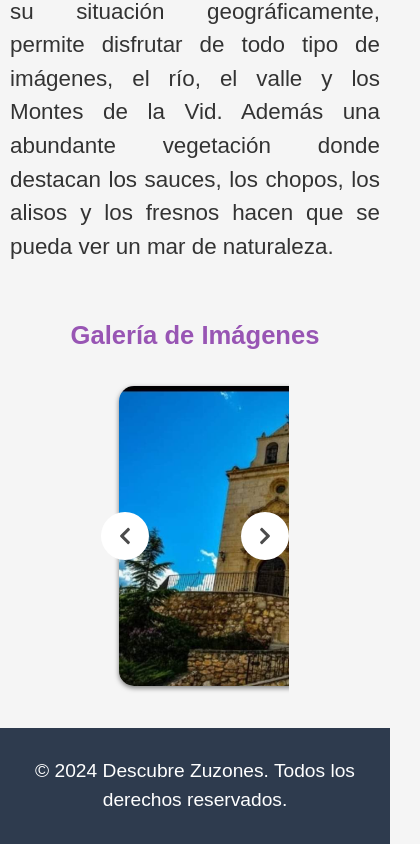
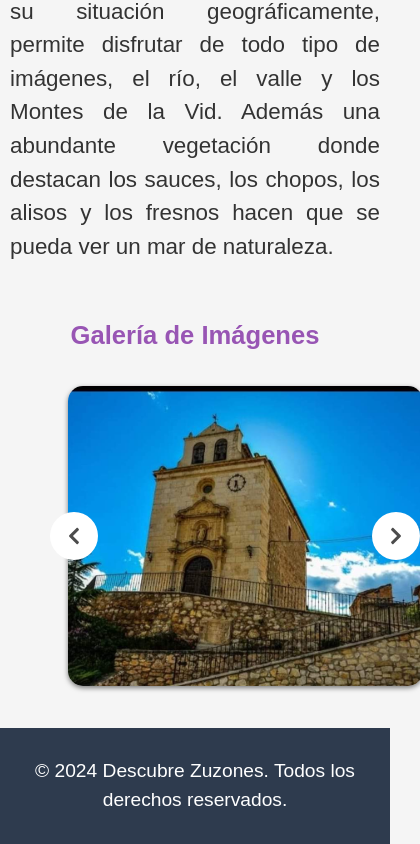
Before and after one commit to gitozuzo/PEC1_HERRAMIENTAS, a website built with Parcel: page src/index.html in a window 390 px wide. Shown: the part 1162-2006 px from the top of the page, 420 px wide, since content can reach past the window. Built offline with nearby package versions, Linux system fonts and the light colour scheme.

Commit message:
Se modifica el fichero styles.css

```diff
--- a/src/css/styles.css
+++ b/src/css/styles.css
@@ -175,7 +175,7 @@
 .carousel {
   width: 100%;
   /*margin: 0px 0px;*/
-  margin: 0px 60px;
+  margin: 0px 0px;
 }
 
 .carousel h2 {
@@ -323,11 +323,19 @@
     display: flex;
   }
 
-  .carrusel {
-    width: 600px;
-  }
-  .carrusel a img {
-    width: 400px;
+  /*.carrusel {
+    width: 100%;
+  }*/
+  /* .carrusel a img {
+    width: 100%;
+  }*/
+
+  .carrusel-list {
+    padding: 10px 0px;
+    margin: 0px 40px auto;
+    max-width: 100%;
+    /*max-width: 48vw;
+  overflow: hidden;*/
   }
 }
 
```
